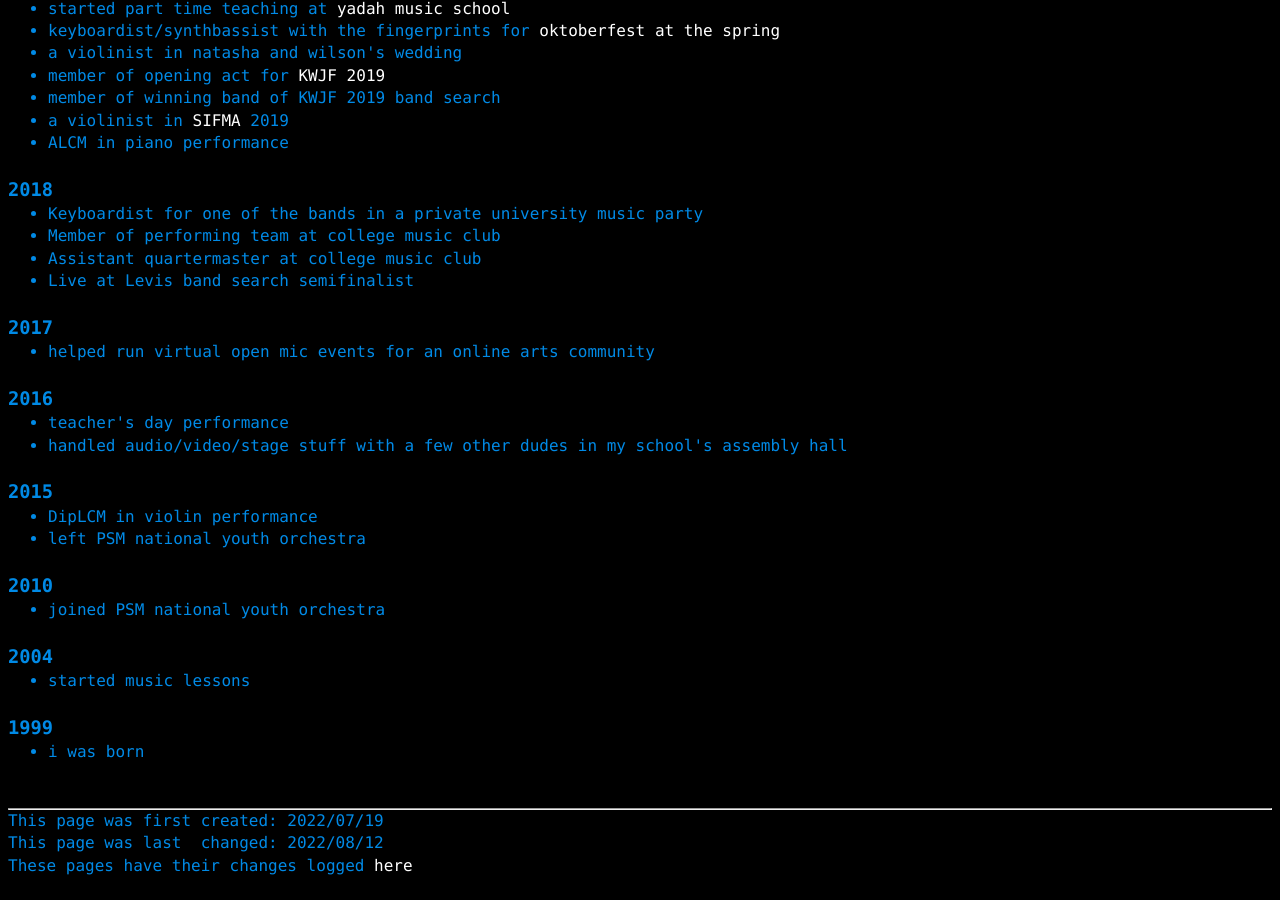
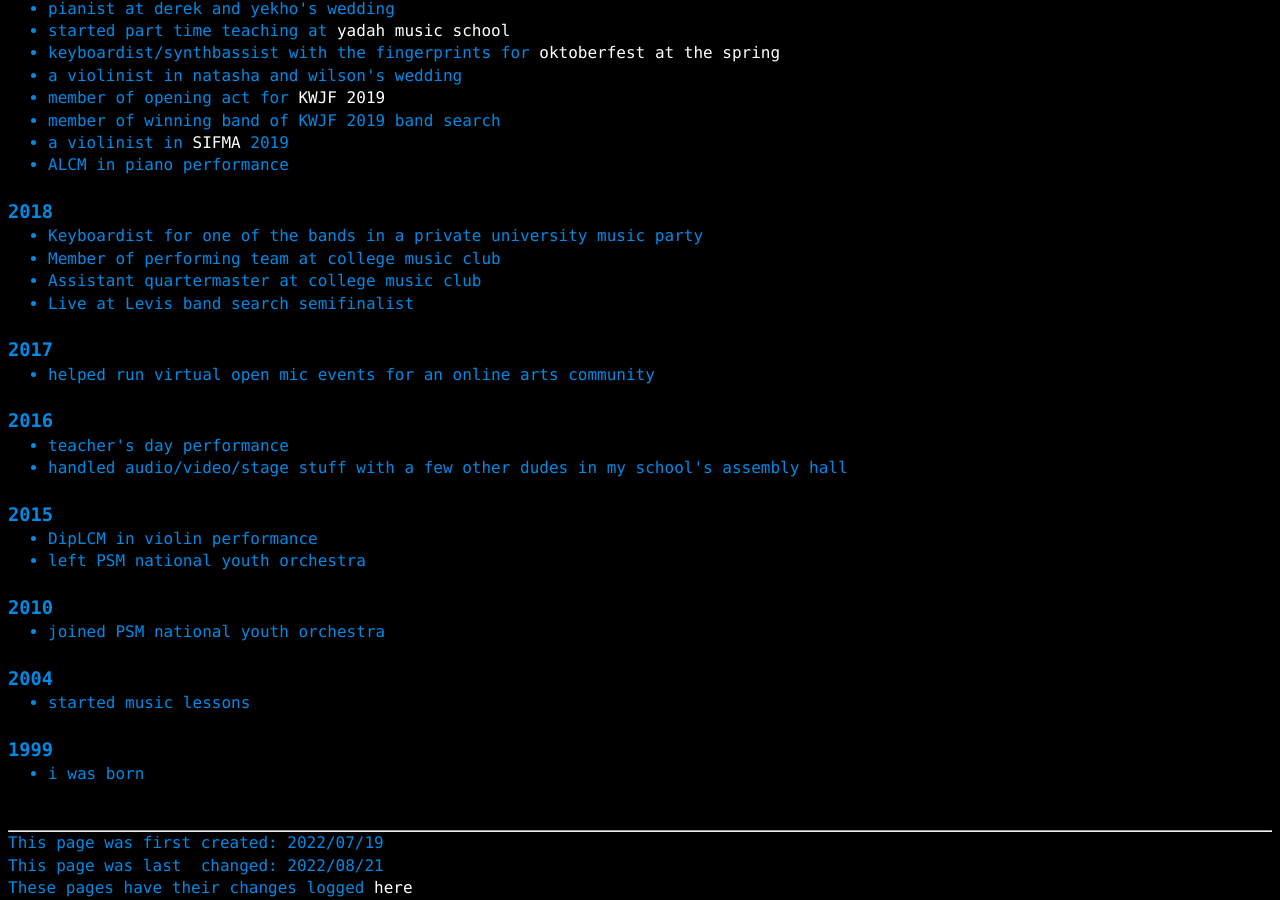
Before and after one commit to a-erfan-aa/a-erfan-aa.github.io, a Jekyll site: the page built from things-i-make/music-comprehensive.html, in a window 1280 px wide and 900 px high, scrolled down 1522 px. Built offline with Jekyll 4.4.1, drawn with Linux system fonts in a browser that asks for light colours; before the commit the page ends 2399 px from its top, so only the background shows below that; some of the changed text lies outside the part shown.

Commit message:
Add project by Leo to music-comprehensive.html
Also update lastChanged

```diff
--- a/things-i-make/music-comprehensive.html
+++ b/things-i-make/music-comprehensive.html
@@ -3,7 +3,7 @@ layout: default
 title: More of my music
 description: Or rather more of my experiences with music
 firstCreated: 2022/07/19
-lastChanged: 2022/08/12
+lastChanged: 2022/08/21
 ---
 <!-- title and subtitle -->
 <div>
```
Also changed, not shown: other parts of things-i-make/music-comprehensive.html (+1 -0 lines).
